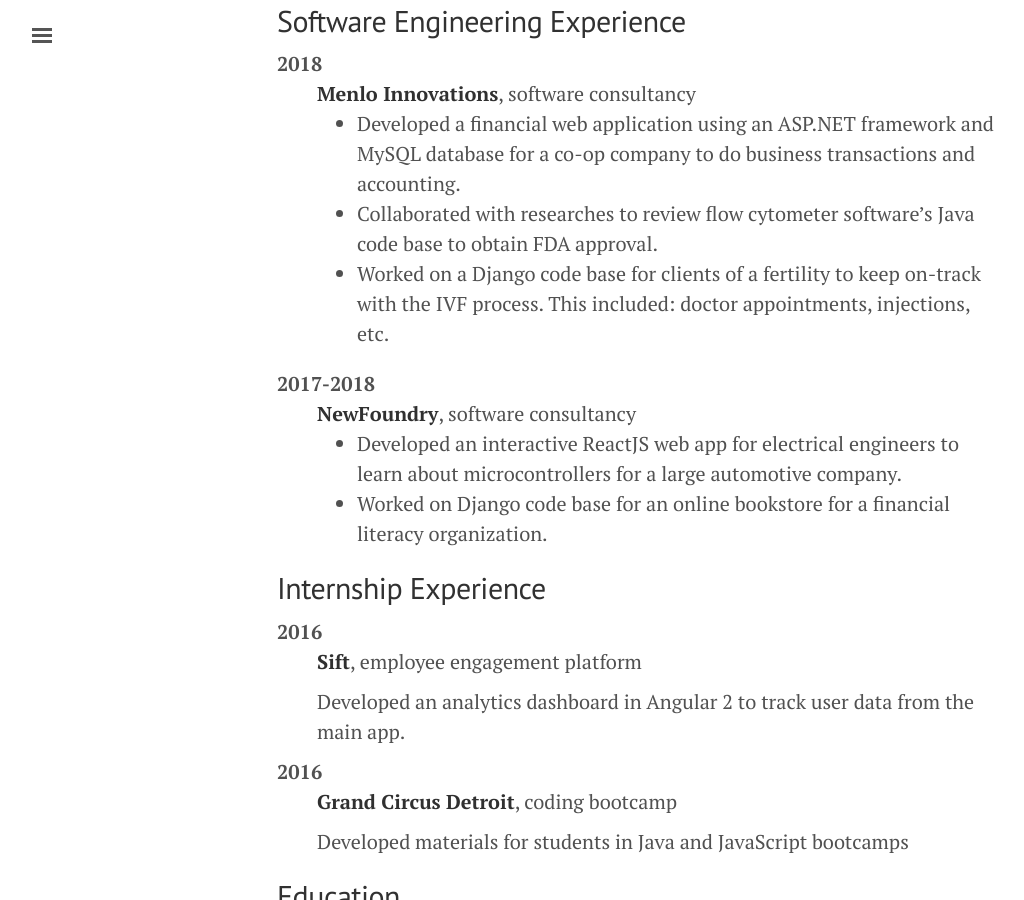
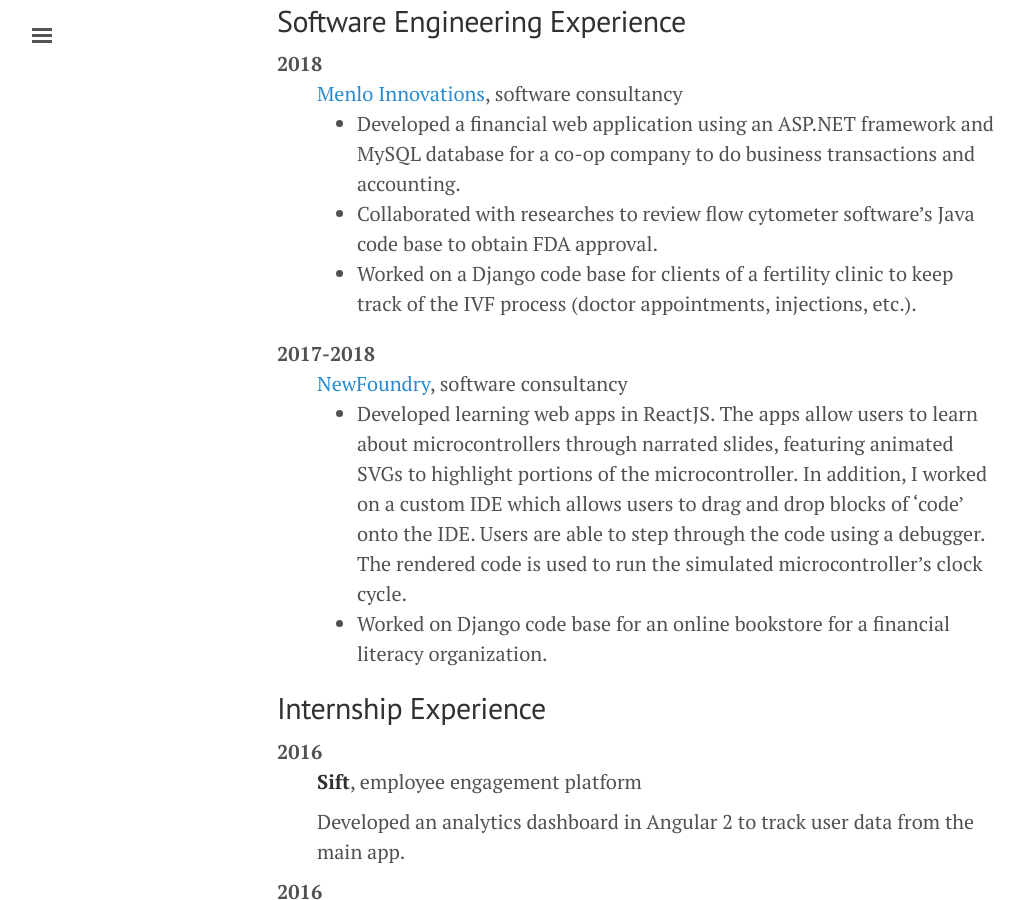
Before and after one commit to tammiet/tammiet.github.io, a Jekyll site: the page built from experience.md, in a window 1280 px wide and 900 px high, scrolled down 278 px. Shown: the whole window, without its empty margins (3-1027 px from the left). Built offline with Jekyll 4.4.1, drawn with Linux system fonts in a browser that asks for light colours.

Commit message:
made links for company names

```diff
--- a/experience.md
+++ b/experience.md
@@ -13,16 +13,15 @@
 ---
 
 2018
-:	**Menlo Innovations**, software consultancy
+:	[Menlo Innovations](http://menloinnovations.com){:target="_blank"}, software consultancy
 - Developed a financial web application using an ASP.NET framework and MySQL database for a co-op company to do business transactions and accounting.
 - Collaborated with researches to review flow cytometer software's Java code base to obtain FDA approval.
-- Worked on a Django code base for clients of a fertility to keep on-track with the IVF process. This included: doctor appointments, injections, etc.
+- Worked on a Django code base for clients of a fertility clinic to keep track of the IVF process (doctor appointments, injections, etc.).
 
 2017-2018
-:	**NewFoundry**, software consultancy
-- Developed an interactive ReactJS web app for electrical engineers to learn about microcontrollers for a large automotive company.
+:	[NewFoundry](http://thenewfoundry.com){:target="_blank"}, software consultancy
+- Developed learning web apps in ReactJS. The apps allow users to learn about microcontrollers through narrated slides, featuring animated SVGs to highlight portions of the microcontroller. In addition, I worked on a custom IDE which allows users to drag and drop blocks of ‘code’ onto the IDE. Users are able to step through the code using a debugger. The rendered code is used to run the simulated microcontroller’s clock cycle.
 - Worked on Django code base for an online bookstore for a financial literacy organization.
-
 
 Internship Experience
 ---
```
Also changed, not shown: 1 other file.
